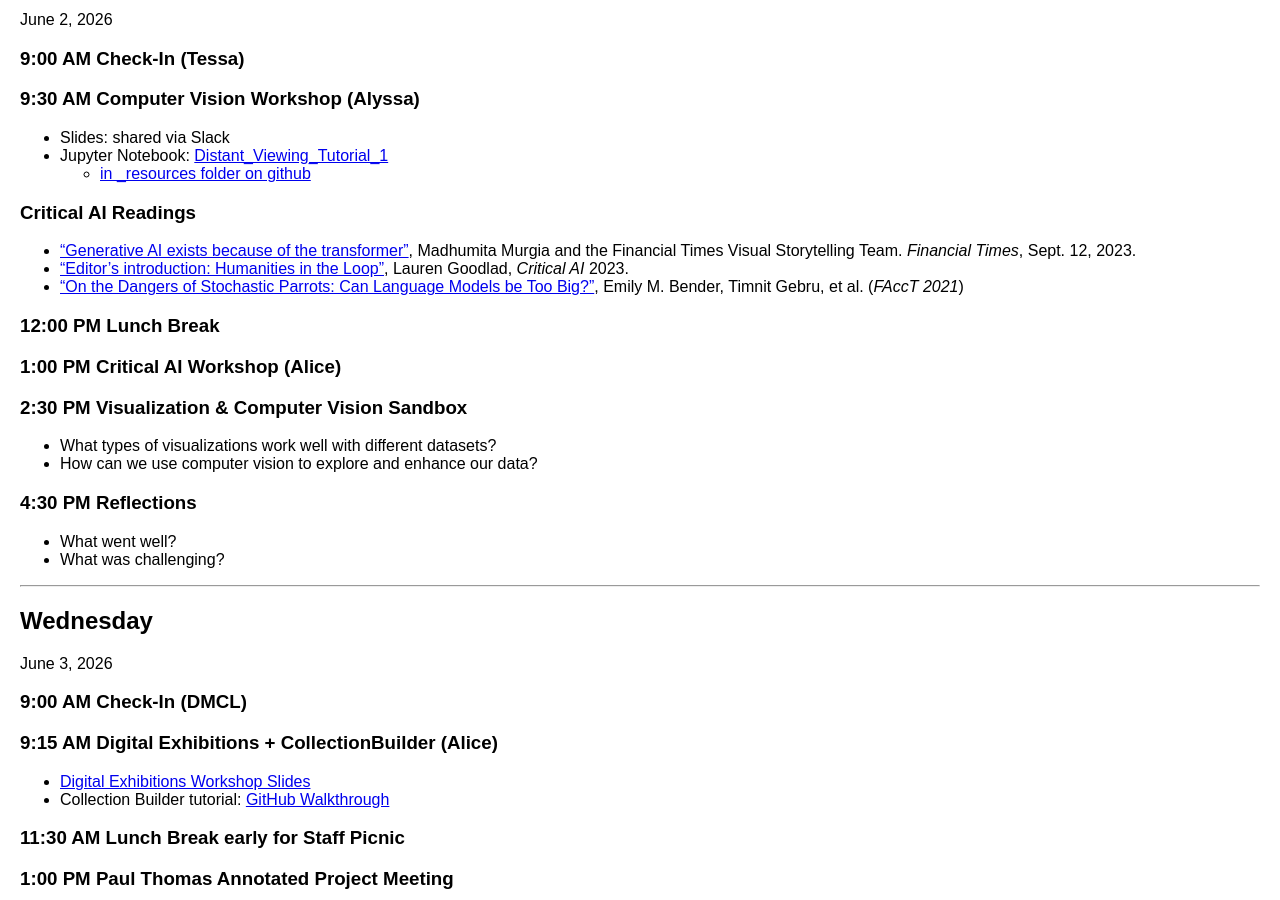
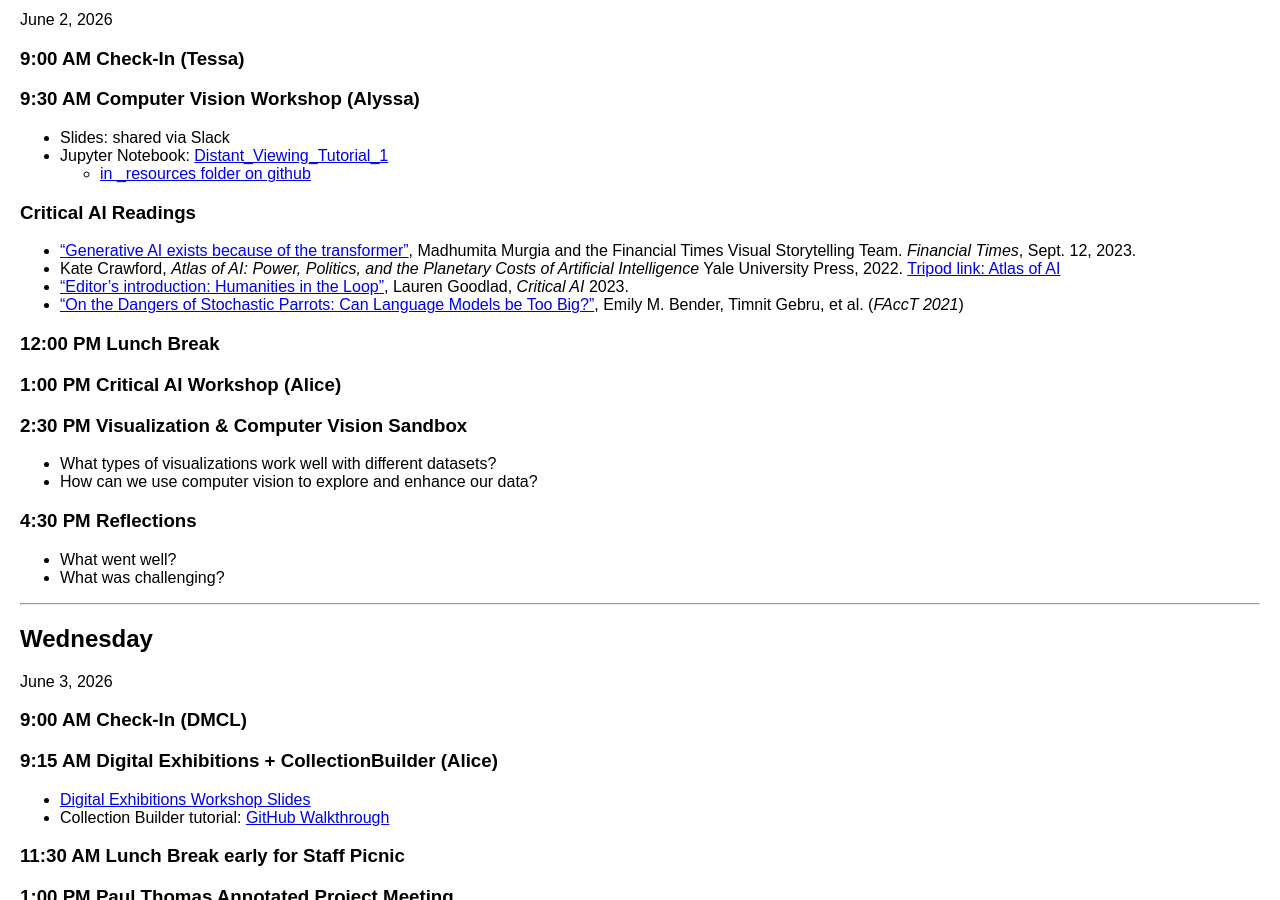
Before and after one commit to digbmc/dssf-syll, a Jekyll site: the page built from _weeks/02-data.md, in a window 1280 px wide and 900 px high, scrolled down 1348 px. Built offline with Jekyll 4.4.1, drawn with Linux system fonts in a browser that asks for light colours.

Commit message:
added reading

```diff
--- a/_weeks/02-data.md
+++ b/_weeks/02-data.md
@@ -67,6 +67,7 @@ June 2, 2026
 
 ### Critical AI Readings
 - [“Generative AI exists because of the transformer”](https://ig.ft.com/generative-ai/), Madhumita Murgia and the Financial Times Visual Storytelling Team. *Financial Times*, Sept. 12, 2023.
+- Kate Crawford, *Atlas of AI: Power, Politics, and the Planetary Costs of Artificial Intelligence* Yale University Press, 2022. [Tripod link: Atlas of AI](https://tripod.brynmawr.edu/permalink/01TRI_INST/1d0lfj4/alma991019440080604921)
 - ["Editor's introduction: Humanities in the Loop"](https://read.dukeupress.edu/critical-ai/article/doi/10.1215/2834703X-10734016/382460/Editor-s-Introduction-Humanities-in-the-Loop), Lauren Goodlad, *Critical AI* 2023.
 - ["On the Dangers of Stochastic Parrots: Can Language Models be Too Big?"](https://doi.org/10.1145/3442188.3445922), Emily M. Bender, Timnit Gebru, et al. (*FAccT 2021*)
 
```
